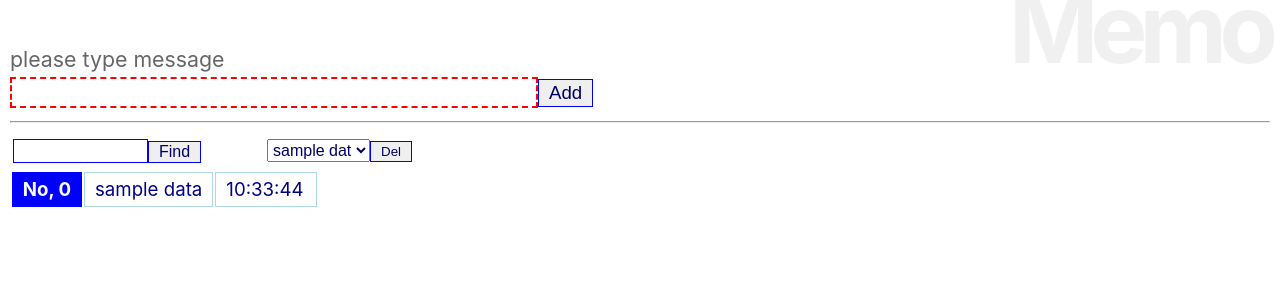
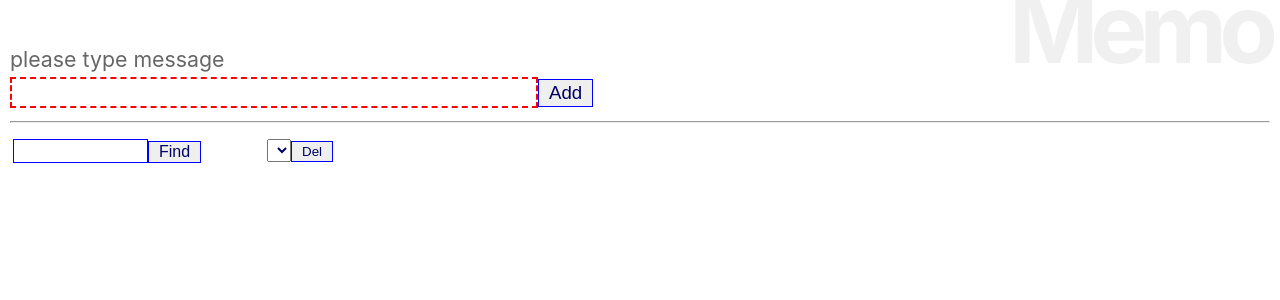
Before and after one commit to koharakouki/react_practice, a React (Create React App) app in the folder react_app/: page / in a window 1280 px wide. Shown: the top 300 px of the page. Built offline with nearby package versions, Linux system fonts and the light colour scheme.

Commit message:
時間表示修正

```diff
--- a/react_app/src/memo/Item.js
+++ b/react_app/src/memo/Item.js
@@ -27,14 +27,11 @@ class Item extends Component {
 	}
 
 	render(){
-		let d = this.props.value.created;
-		let f = d.getHours() + ':' + d.getMinutes() + ':' + d.getSeconds();
-		// console.log(f);
 		return (
 			<tr>
 			  <th style={this.th}>No, {this.props.index}</th>
 			  <td style={this.td}>{this.props.value.message}</td>
-			  <td style={this.date}>{f}</td>
+			  <td style={this.date}>{this.props.value.created}</td>
 			</tr>
 		);
 	}
--- a/react_app/src/memo/Store.js
+++ b/react_app/src/memo/Store.js
@@ -1,7 +1,7 @@
 import { createStore } from 'redux';
 
 const initData = {
-	data:[{ message: 'sample data', created: new Date()}],
+	data:[],
 	message: 'please type message',
 	mode: 'default',
 	fdata: []
@@ -27,9 +27,11 @@ export function memoReducer(state= initData, action){
 
 // メモ追加のレデュース処理
 function addReduce(state, action){
+  let d = new Date();
+  let f = d.getHours() + ':' + d.getMinutes() + ':' + d.getSeconds();
   let data = {
   	message: action.message,
-		created: new Date()
+  	created: f
   };
   let newdata = state.data.slice();
   newdata.unshift(data);
```
Lines whose indentation alone changed are shown as unchanged.
